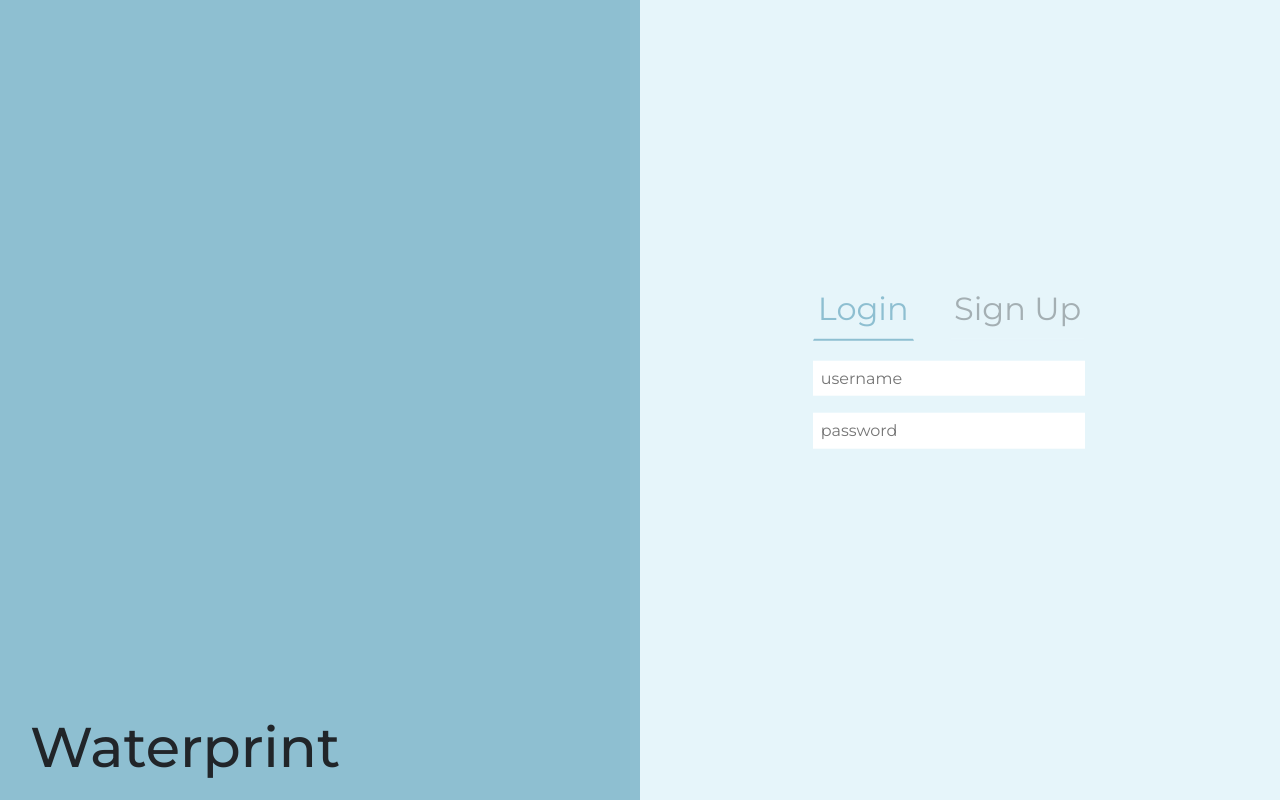
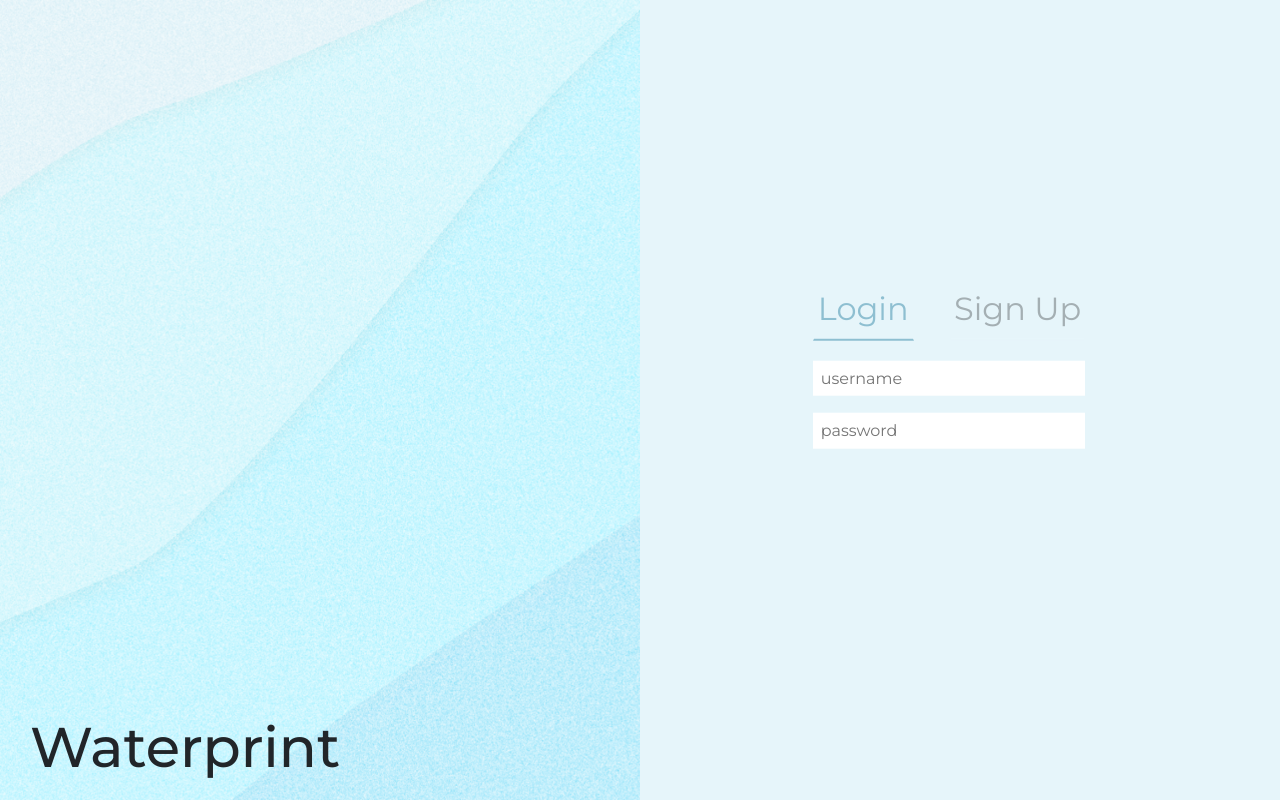
Before and after one commit to KennethRuan/waterprint, a Django app: page / in a window 1280 px wide. Run offline with Django 3.2, Linux system fonts and the light colour scheme; parts of the project's set-up code (start-up, migrations or seed data) failed here and were passed over; some libraries are stand-ins or nearby versions.

Commit message:
front-page left image

```diff
--- a/src/frontend/static/css/style.css
+++ b/src/frontend/static/css/style.css
@@ -38,6 +38,13 @@ body {
   ;
 }
 
+.image{
+  margin-top: 0;
+  padding-top:0;
+  height: 200px;
+  width: 100%;
+  height: 100%;
+}
 .bot-left{
   position: absolute;
   top: calc(100% - 3.5rem - 30px);
--- a/src/frontend/static/index.html
+++ b/src/frontend/static/index.html
@@ -15,7 +15,8 @@
 </head>
 <body>
 
-	<div class="split left">
+	<div class="split left pt-0">
+		<img src="img/front-page.png" class="image ">
 		<h1 class="bot-left">Waterprint</h1>
 	  </div>
 
--- a/src/frontend/templates/frontend/login.html
+++ b/src/frontend/templates/frontend/login.html
@@ -17,7 +17,8 @@
 </head>
 <body>
 
-	<div class="split left">
+	<div class="split left pt-0">
+		<img src="img/front-page.png" class="image ">
 		<h1 class="bot-left">Waterprint</h1>
 	  </div>
 
--- a/src/frontend/templates/frontend/register.html
+++ b/src/frontend/templates/frontend/register.html
@@ -17,7 +17,8 @@
 </head>
 <body>
 
-	<div class="split left">
+	<div class="split left pt-0">
+		<img src="img/front-page.png" class="image ">
 		<h1 class="bot-left">Waterprint</h1>
 	  </div>
 
```
Also changed, not shown: src/frontend/static/img/front-page.png (added).
